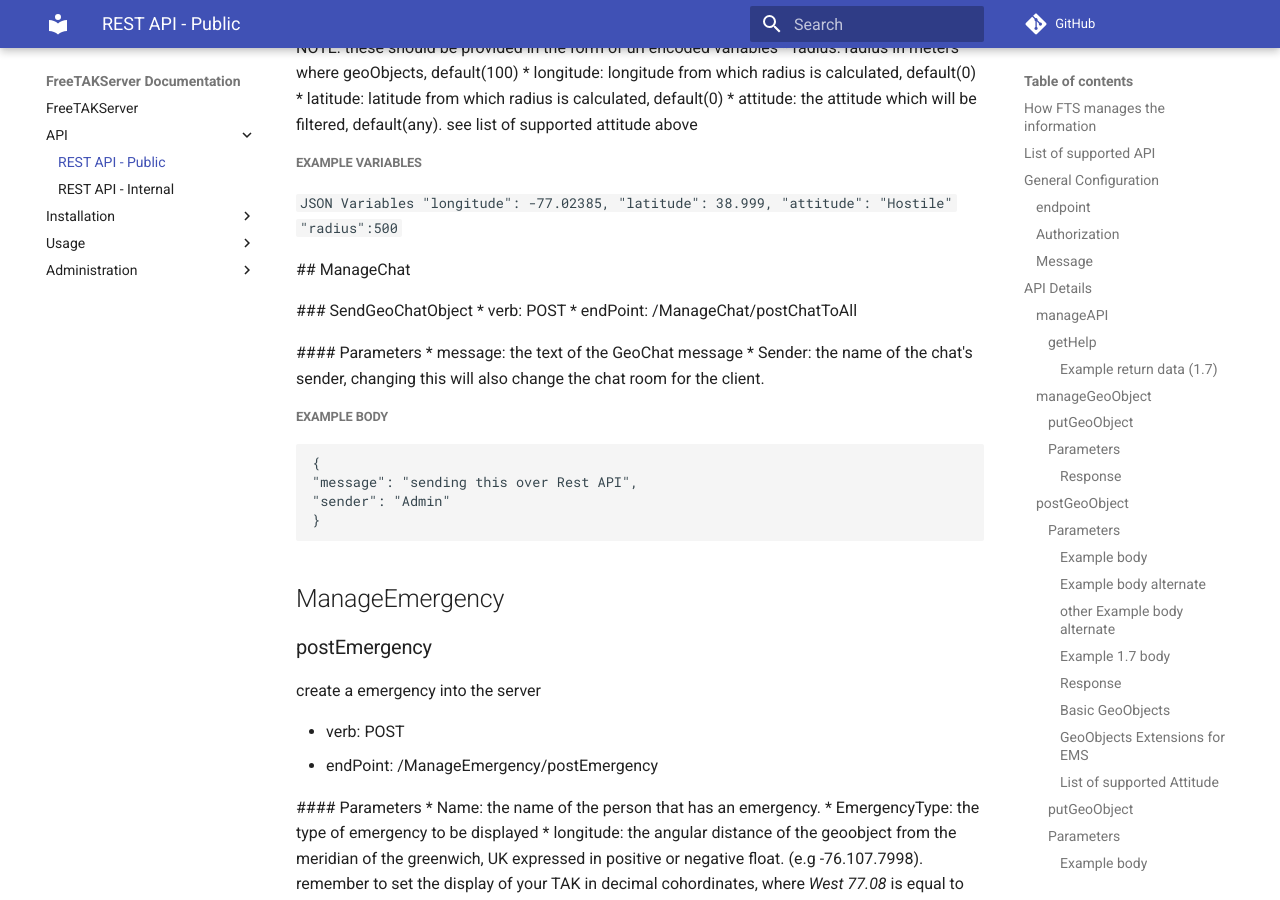
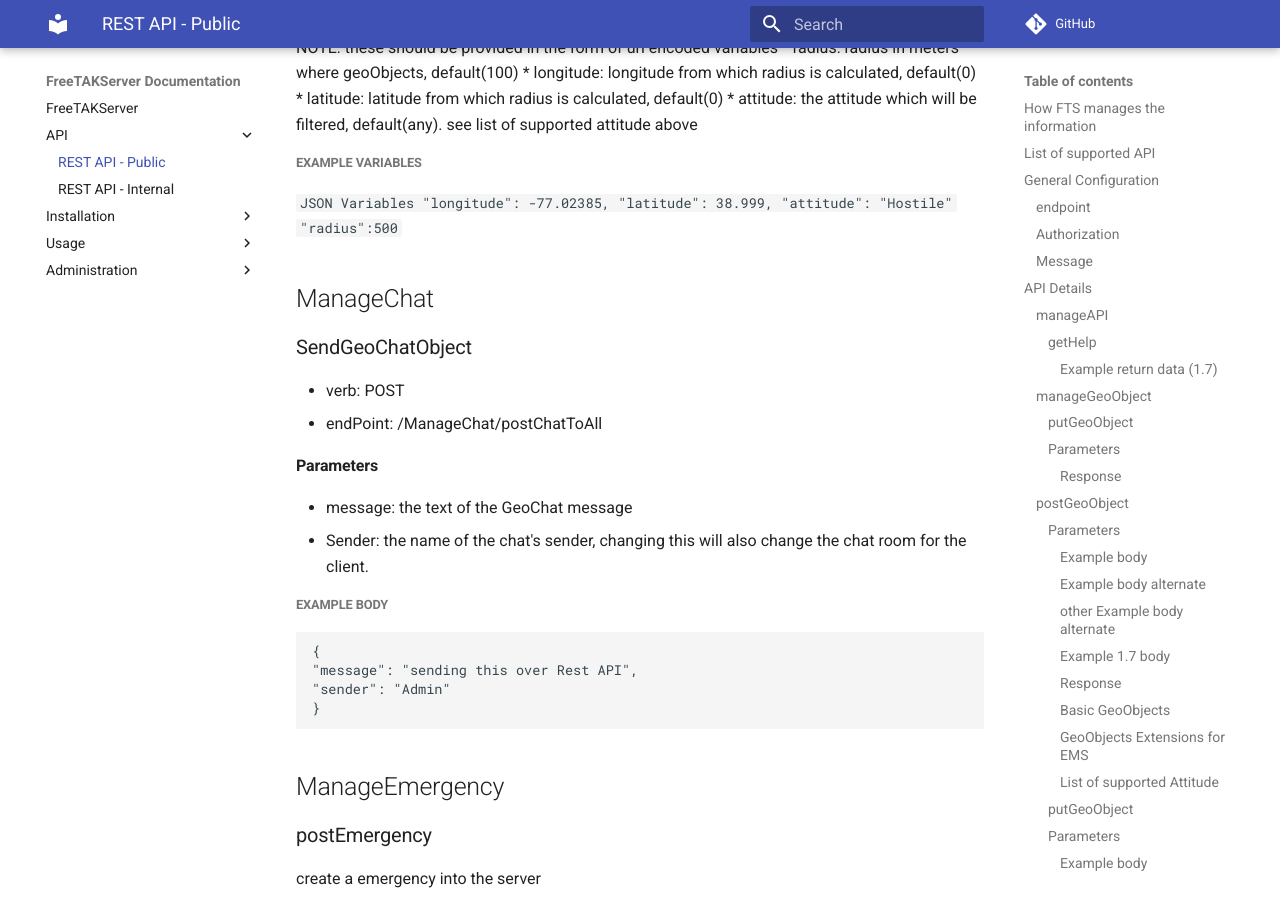
Before and after one commit to FreeTAKTeam/FreeTAKServer-User-Docs, an MkDocs documentation site: the page built from docs/docs/API/REST_APIDoc.md, in a window 1280 px wide and 900 px high, scrolled down 9487 px. Built offline with MkDocs 1.6.1 and Material for MkDocs 9.7.7, drawn with Linux system fonts in a browser that asks for light colours; comment, search, counter and statistics services are not loaded.

````diff
--- a/docs/docs/API/REST_APIDoc.md
+++ b/docs/docs/API/REST_APIDoc.md
@@ -320,14 +320,13 @@ NOTE: these should be provided in the form of url encoded variables
   "attitude": "Hostile"
   "radius":500
  ```
+## ManageChat
 
-  ## ManageChat
-
-  ### SendGeoChatObject
+### SendGeoChatObject
    * verb: POST
    * endPoint: /ManageChat/postChatToAll
 
- #### Parameters
+#### Parameters
 * message: the text of the GeoChat message
 * Sender: the name of the chat's sender, changing this will also change the chat room for the client.
 
````
